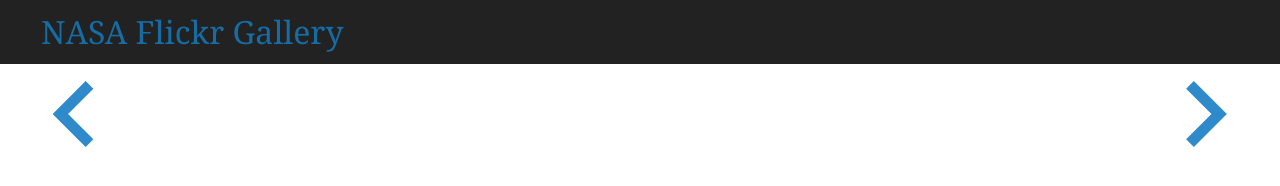
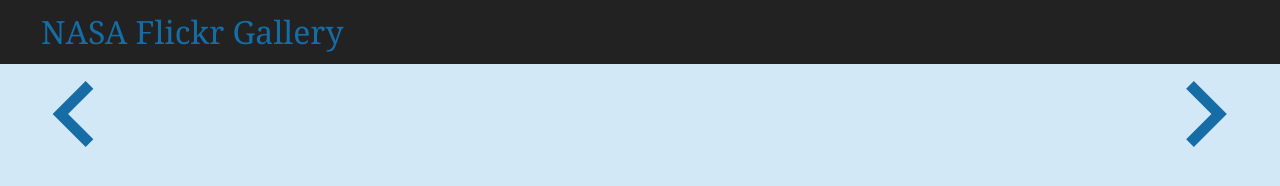
Before and after one commit to ryan76/flickr-app, a plain HTML site: page index.html in a window 1280 px wide. Drawn offline with Linux system fonts and the light colour scheme.

Commit message:
Adjusted body background-color and color of svg buttons.

```diff
--- a/index.html
+++ b/index.html
@@ -23,7 +23,7 @@
                 <title>Previous Page Button</title>
                 <g>
                     <g id="chevron-left">
-                        <polygon points="247.35,35.7 211.65,0 58.65,153 211.65,306 247.35,270.3 130.05,153   "fill="#2e8aca"/>
+                        <polygon points="247.35,35.7 211.65,0 58.65,153 211.65,306 247.35,270.3 130.05,153   "fill="#166da5"/>
                     </g>
                 </g>
                 </svg>
@@ -31,7 +31,7 @@
                 <button id="next-button" type="button" alt="Next Page">
                     <svg viewBox="0 0 306 306">
                         <title>Next Page Button</title>
-                        <g id="keyboard-right-arrow-button" transform="translate(95.000000, 153.000000) scale(-1, 1) translate(-95.000000, -153.000000) " fill="#2E8ACA">
+                        <g id="keyboard-right-arrow-button" transform="translate(95.000000, 153.000000) scale(-1, 1) translate(-95.000000, -153.000000) " fill="#166da5">
                             <g id="chevron-right">
                                 <polygon points="189.35 35.7 153.65 0 0.65 153 153.65 306 189.35 270.3 72.05 153"></polygon>
                             </g>
--- a/scss/base.scss
+++ b/scss/base.scss
@@ -1,3 +1,7 @@
+body {
+  background-color: $blue-2;
+}
+
 h1 {
   font-family: Georgia;
   font-size: $font-size-h1;
```
Also changed, not shown: css/app.css.
